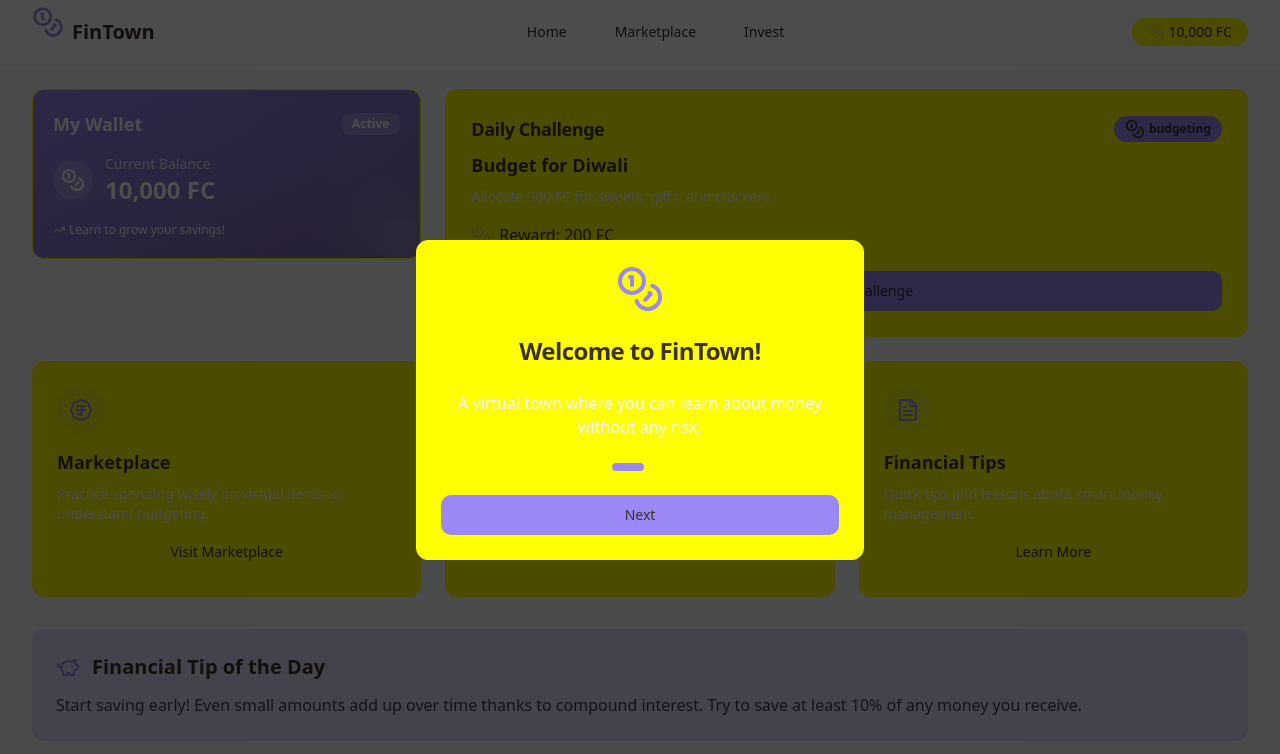
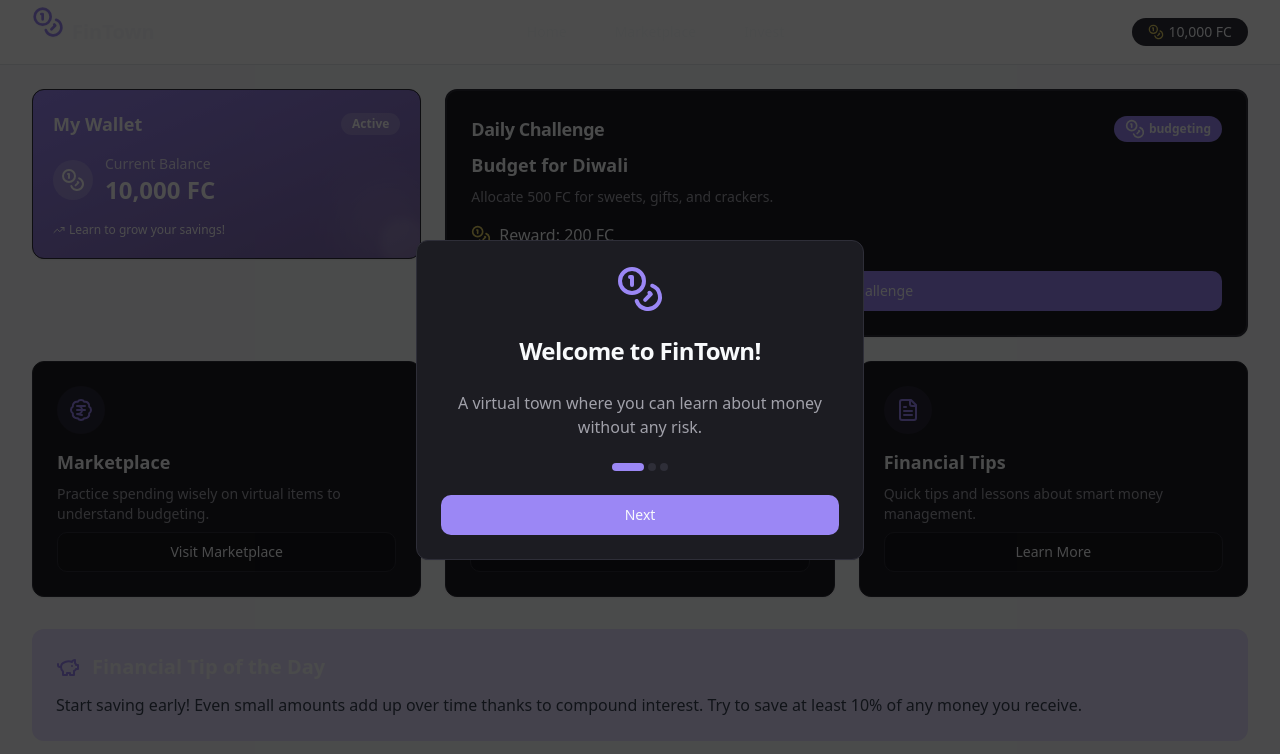
Before and after one commit to santoshdvc/fincoins-teen-town-india, a React (Vite) app: page / in a window 1280 px wide. Shown: the top 754 px of the page. Built offline with nearby package versions, Linux system fonts and the light colour scheme.

Commit message:
Refactor: Implement dark pastel theme
Update color variables and styles to use a dark pastel color scheme.

```diff
--- a/src/index.css
+++ b/src/index.css
@@ -5,33 +5,33 @@
 
 @layer base {
   :root {
-    --background: 255 255 255;
-    --foreground: 20 20 20;
+    --background: 240 10% 10%;
+    --foreground: 210 40% 98%;
 
-    --card: 255 255 255;
-    --card-foreground: 20 20 20;
+    --card: 240 10% 12%;
+    --card-foreground: 210 40% 98%;
 
-    --popover: 255 255 255;
-    --popover-foreground: 20 20 20;
+    --popover: 240 10% 12%;
+    --popover-foreground: 210 40% 98%;
 
-    --primary: 252 245 208;
-    --primary-foreground: 20 20 20;
+    --primary: 255 20% 60%;
+    --primary-foreground: 210 40% 98%;
 
-    --secondary: 220 215 252;
-    --secondary-foreground: 20 20 20;
+    --secondary: 260 20% 40%;
+    --secondary-foreground: 210 40% 98%;
 
-    --muted: 240 240 245;
-    --muted-foreground: 115 115 115;
+    --muted: 240 10% 20%;
+    --muted-foreground: 240 5% 65%;
 
-    --accent: 155 135 245;
-    --accent-foreground: 250 250 250;
+    --accent: 270 50% 70%;
+    --accent-foreground: 210 40% 98%;
 
-    --destructive: 235 87 87;
-    --destructive-foreground: 250 250 250;
+    --destructive: 0 60% 50%;
+    --destructive-foreground: 210 40% 98%;
 
-    --border: 240 240 242;
-    --input: 240 240 242;
-    --ring: 155 135 245;
+    --border: 240 10% 20%;
+    --input: 240 10% 20%;
+    --ring: 270 50% 70%;
 
     --radius: 0.75rem;
   }
@@ -48,11 +48,11 @@
 }
 
 .fin-gradient {
-  background: linear-gradient(135deg, #9b87f5 0%, #7E69AB 100%);
+  background: linear-gradient(135deg, #9876FF 0%, #6F5BAD 100%);
 }
 
 .fin-card {
-  @apply bg-white rounded-xl shadow-md overflow-hidden transition-all duration-300;
+  @apply bg-card rounded-xl shadow-md overflow-hidden transition-all duration-300;
 }
 
 .fin-card:hover {
```
